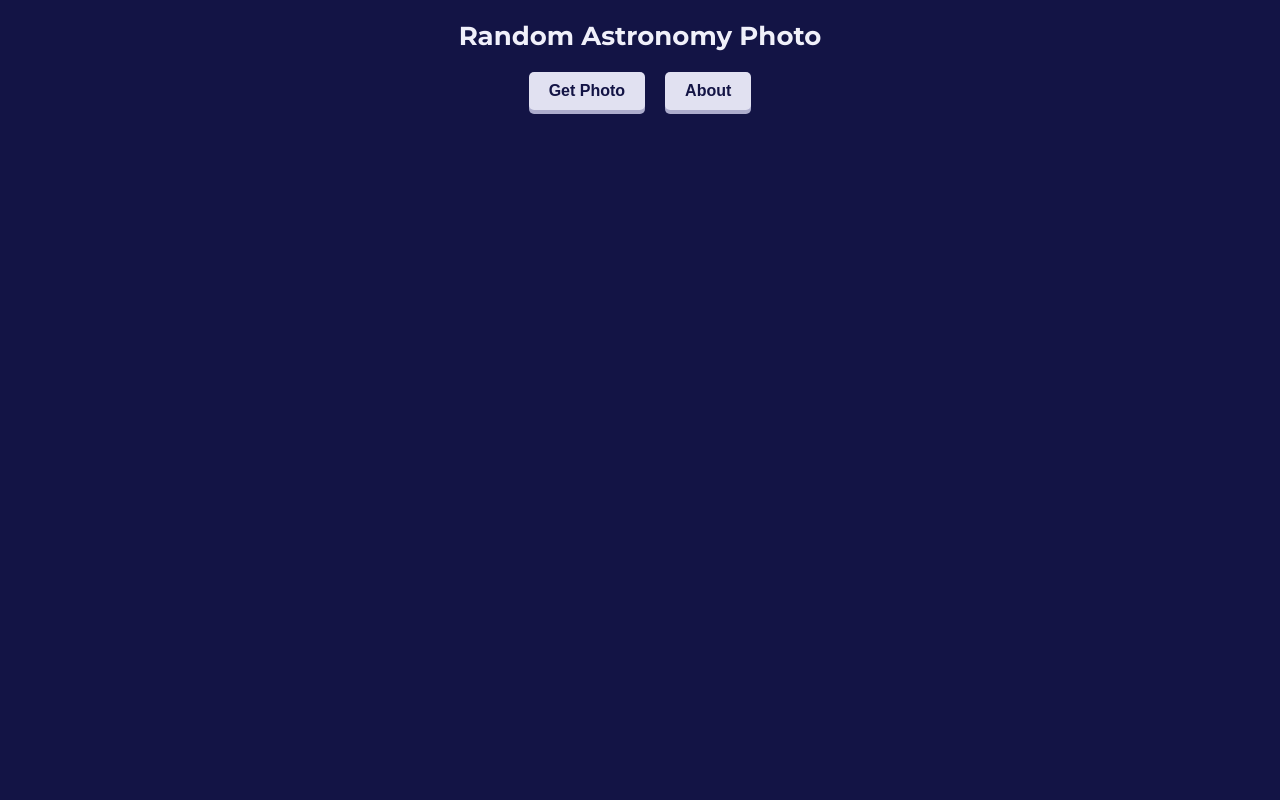
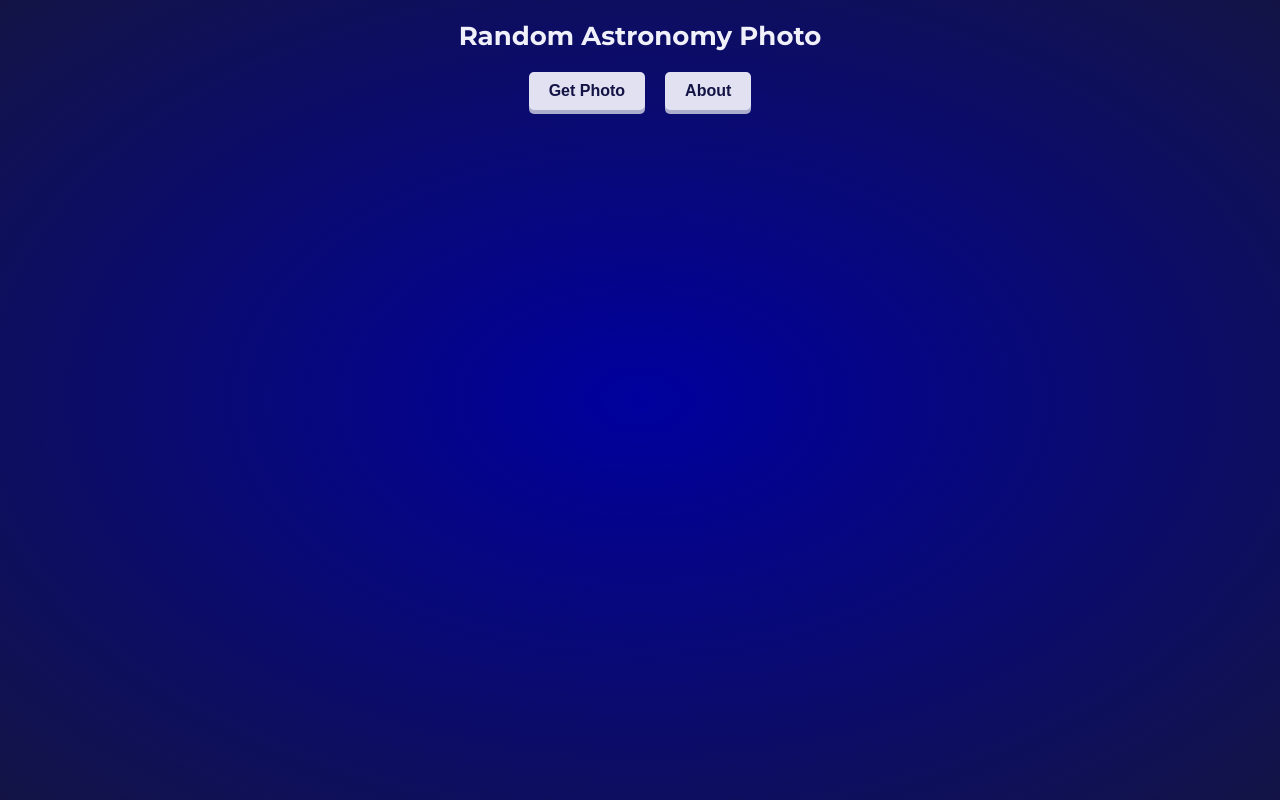
Before and after one commit to jennifercadams/Random-Astronomy-Photo, a React (Create React App) app: page / in a window 1280 px wide. Built offline with nearby package versions, Linux system fonts and the light colour scheme.

Commit message:
added radial gradient to background

```diff
--- a/src/index.css
+++ b/src/index.css
@@ -10,7 +10,8 @@ body {
   -webkit-font-smoothing: antialiased;
   -moz-osx-font-smoothing: grayscale;
   background-color: #131445;
-  max-height: 100vh;
+  background-image: radial-gradient(#00009e, #131445);
+  height: 100vh;
   margin: 0;
   text-align: center;
 }
```
